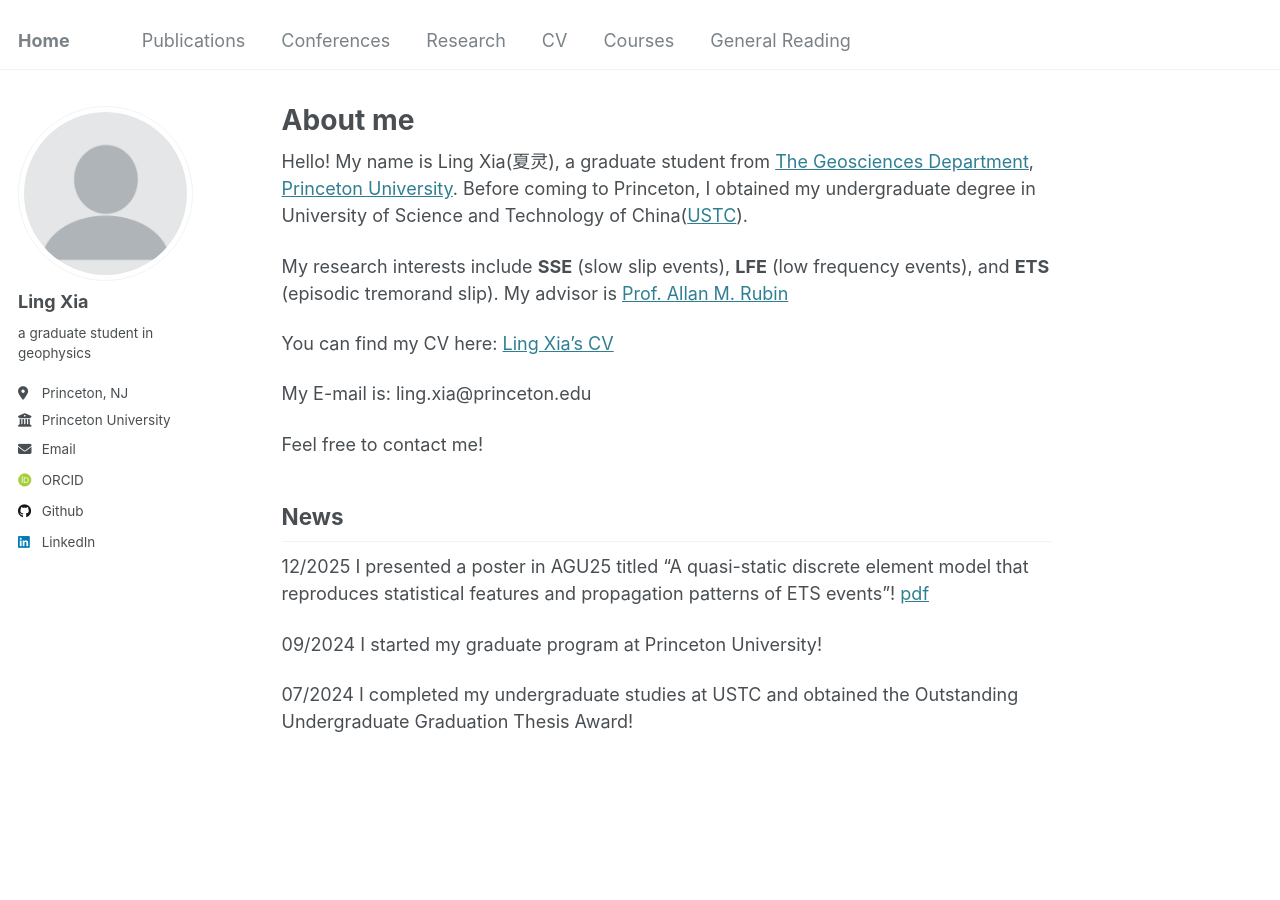
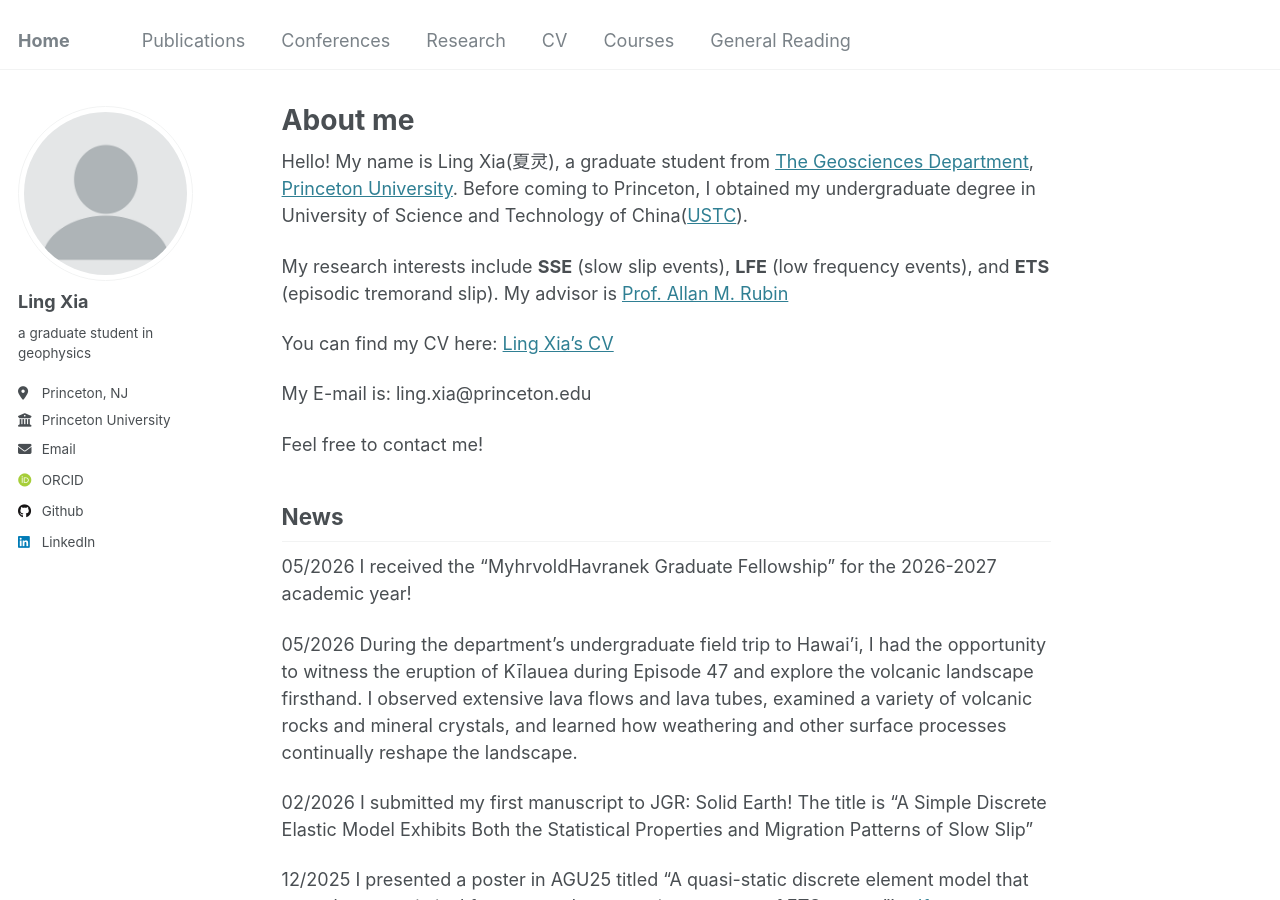
Before and after one commit to xialing2003/xialing2003.github.io, a Jekyll site: the page built from _pages/about.md, in a window 1280 px wide and 900 px high. Built offline with Jekyll 4.4.1, drawn with Linux system fonts in a browser that asks for light colours; some web fonts are replaced.

Commit message:
Update news section with recent accomplishments
Added recent achievements and experiences in the News section.

```diff
--- a/_pages/about.md
+++ b/_pages/about.md
@@ -20,6 +20,16 @@ Feel free to contact me!
 
 ## News
 
+05/2026
+I received the "MyhrvoldHavranek Graduate Fellowship" for the 2026-2027 academic year!
+
+05/2026
+During the department's undergraduate field trip to Hawai'i, I had the opportunity to witness the eruption of Kīlauea during Episode 47 and explore the volcanic landscape firsthand. I observed extensive lava flows and lava tubes, examined a variety of volcanic rocks and mineral crystals, and learned how weathering and other surface processes continually reshape the landscape.
+
+02/2026
+I submitted my first manuscript to JGR: Solid Earth!
+The title is "A Simple Discrete Elastic Model Exhibits Both the Statistical Properties and Migration Patterns of Slow Slip"
+
 12/2025
 I presented a poster in AGU25 titled "A quasi-static discrete element model that reproduces statistical features and propagation patterns of ETS events"! [pdf](https://xialing2003.github.io/files/AGU25_poster.pdf)
 
```
